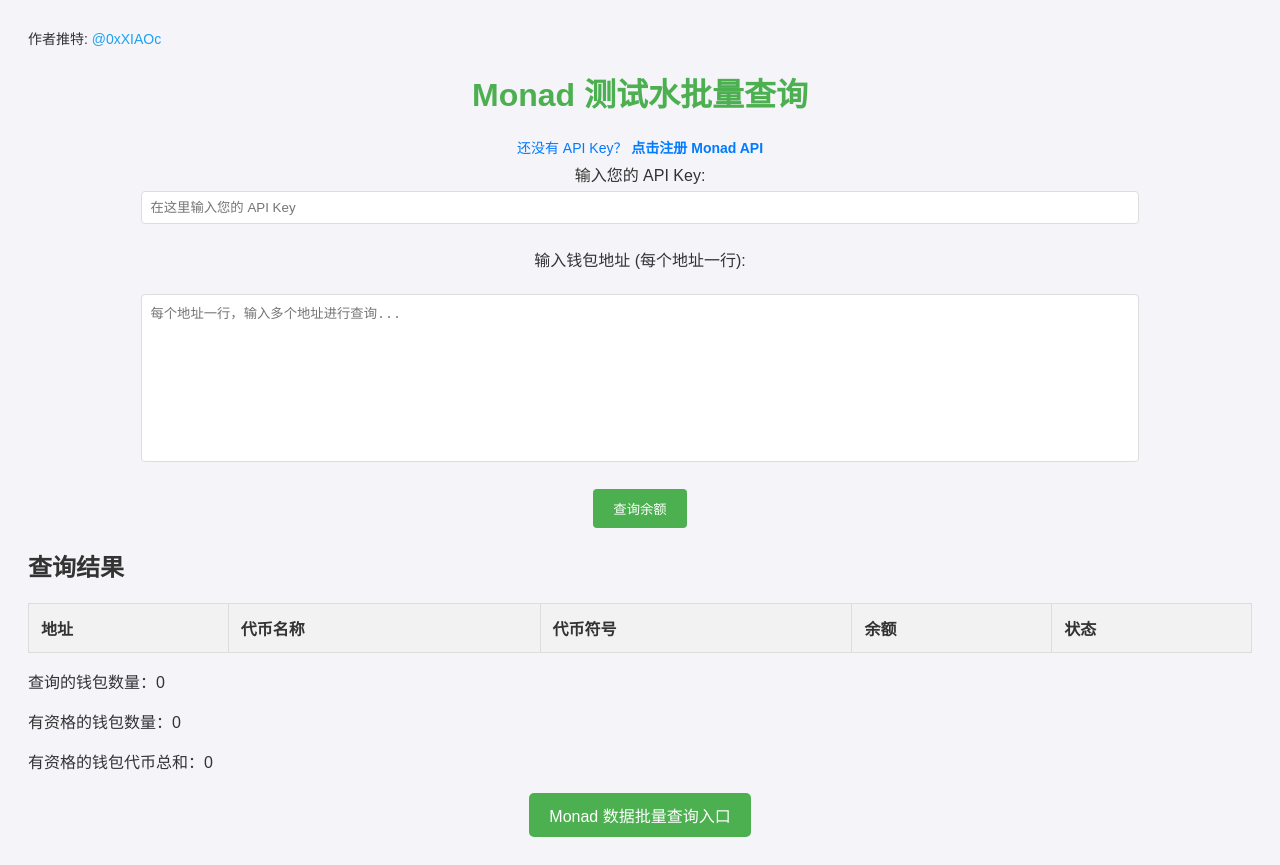
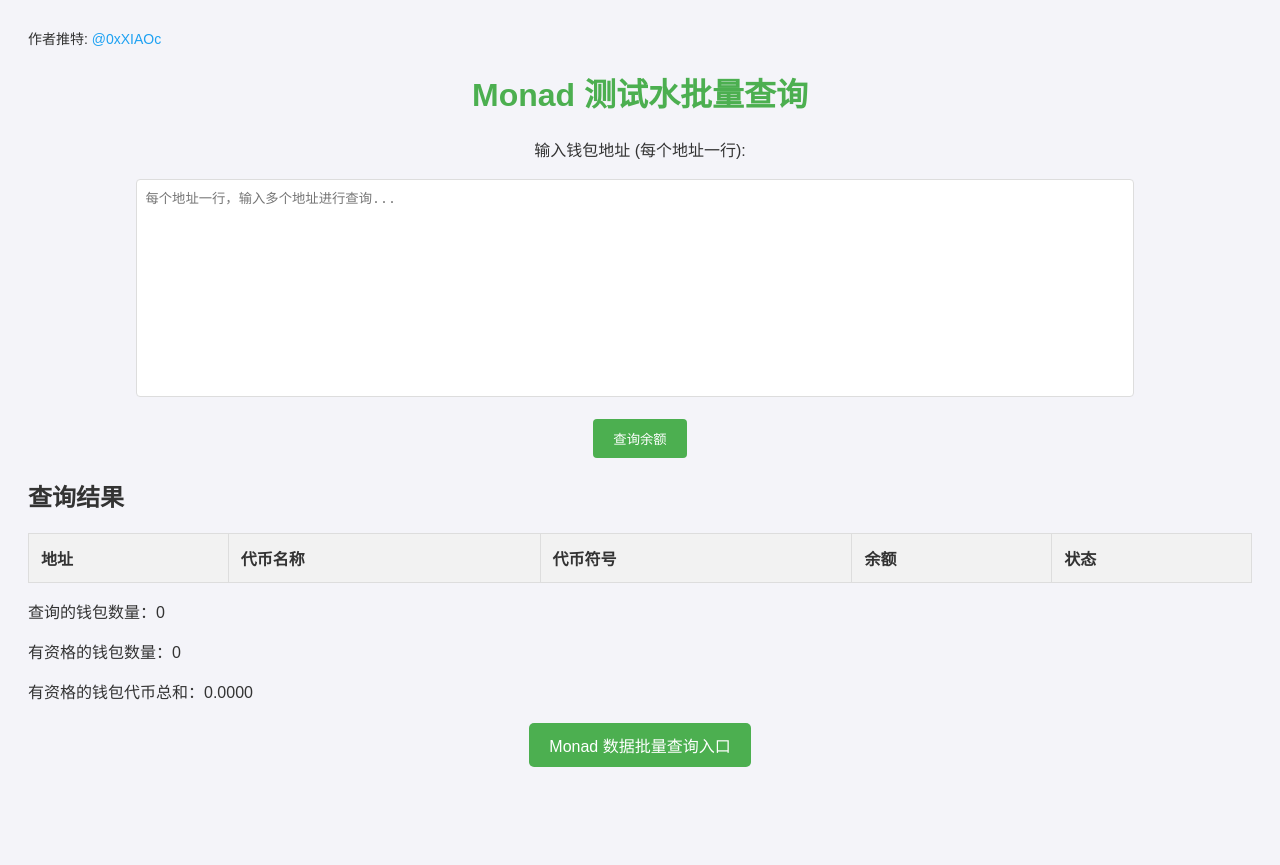
Before and after one commit to 7CCCCC21X/Monadcsw, a plain HTML site: page index.html in a window 1280 px wide. Both pictures are taken after a click on the button "查询余额". After the commit the page ends 800 px from the top, so only its background shows below. Drawn offline with Linux system fonts and the light colour scheme.

Commit message:
Update index.html

```diff
--- a/index.html
+++ b/index.html
@@ -19,16 +19,14 @@
             margin-bottom: 20px;
             text-align: center;
         }
-        textarea, input {
+        textarea {
             width: 80%;
+            height: 200px;
             padding: 8px;
-            margin: 5px 0;
+            margin-right: 10px;
             border-radius: 4px;
             border: 1px solid #ddd;
             resize: none;
-        }
-        textarea {
-            height: 150px;
         }
         button {
             padding: 10px 20px;
@@ -74,19 +72,6 @@
         .header-info a:hover {
             text-decoration: underline;
         }
-        .api-register {
-            color: #007bff;
-            font-size: 14px;
-            margin-bottom: 5px;
-        }
-        .api-register a {
-            color: #007bff;
-            text-decoration: none;
-            font-weight: bold;
-        }
-        .api-register a:hover {
-            text-decoration: underline;
-        }
         .footer {
             margin-top: 20px;
             text-align: center;
@@ -114,15 +99,8 @@
     <h1>Monad 测试水批量查询</h1>
 
     <div class="container">
-        <p class="api-register">
-            还没有 API Key？ <a href="https://dashboard.blockvision.org/welcome?redirect=%2Freference%2Fretrieve-monad-account-tokens" target="_blank">点击注册 Monad API</a>
-        </p>
-        <label for="apiKey">输入您的 API Key:</label><br>
-        <input type="text" id="apiKey" placeholder="在这里输入您的 API Key"><br><br>
-
         <label for="addresses">输入钱包地址 (每个地址一行):</label><br><br>
         <textarea id="addresses" placeholder="每个地址一行，输入多个地址进行查询..."></textarea><br><br>
-
         <button onclick="checkBalances()">查询余额</button>
     </div>
 
@@ -157,7 +135,7 @@
         const rpcUrl = "https://testnet-rpc.monad.xyz/";
 
         // 获取钱包余额（Monad 原生代币 Mon）
-        async function getWalletBalance(address, apiKey) {
+        async function getWalletBalance(address) {
             const data = {
                 "jsonrpc": "2.0",
                 "method": "eth_getBalance",
@@ -168,10 +146,7 @@
             try {
                 const response = await fetch(rpcUrl, {
                     method: "POST",
-                    headers: {
-                        "Content-Type": "application/json",
-                        "Authorization": `Bearer ${apiKey}`  // 用户输入的 API Key
-                    },
+                    headers: { "Content-Type": "application/json" },
                     body: JSON.stringify(data)
                 });
 
@@ -186,19 +161,8 @@
 
         // 处理批量查询
         async function checkBalances() {
-            const apiKey = document.getElementById("apiKey").value.trim();
-            if (!apiKey) {
-                alert("请先输入 API Key");
-                return;
-            }
-
             const addressesInput = document.getElementById("addresses").value.trim();
             const addresses = addressesInput.split("\n").map(addr => addr.trim()).filter(addr => addr !== "");
-
-            if (addresses.length === 0) {
-                alert("请输入至少一个钱包地址");
-                return;
-            }
 
             // 清空旧数据
             const resultTableBody = document.getElementById("resultTable").getElementsByTagName('tbody')[0];
@@ -210,7 +174,7 @@
 
             for (let address of addresses) {
                 totalWallets++; // 统计查询的钱包总数
-                const balance = await getWalletBalance(address, apiKey);
+                const balance = await getWalletBalance(address);
 
                 // 创建表格行
                 const row = resultTableBody.insertRow();
```
